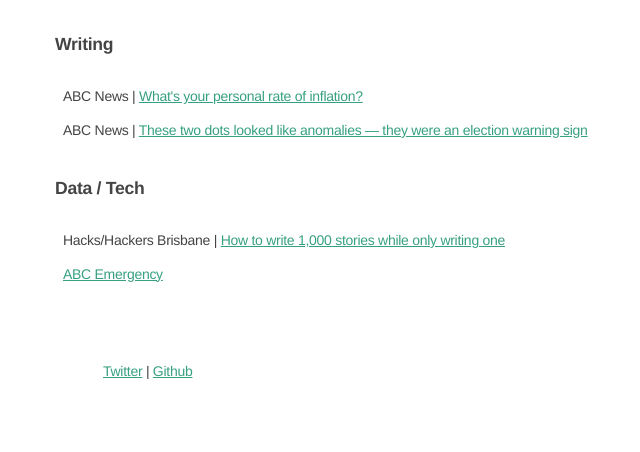
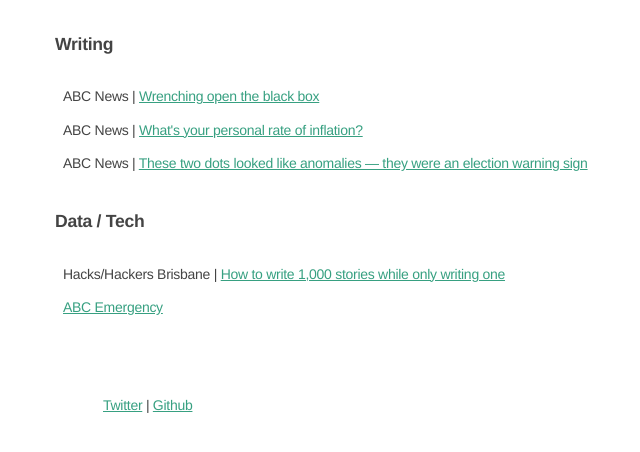
Before and after one commit to jtfell/jtfell.github.io, a website: page index.html in a window 1280 px wide. Shown: the part 150-602 px from the top of the page, without its empty margins (89-729 px from the left). Drawn offline with Linux system fonts and the light colour scheme.

Commit message:
add new link

```diff
--- a/index.html
+++ b/index.html
@@ -21,6 +21,7 @@
   <section id="code" class="px1 max-width-4 mx-auto">
     <h4 class="px1">Writing</h4>
     <div class="list px2 pt1">
+      <p>ABC News | <a href="https://www.abc.net.au/news/2022-12-12/robodebt-algorithms-black-box-explainer/101215902">Wrenching open the black box</a></p>
       <p>ABC News | <a href="https://www.abc.net.au/news/2022-11-16/cost-of-living-personal-rate-of-inflation/101326768">What's your personal rate of inflation?</a></p>
       <p>ABC News | <a href="https://www.abc.net.au/news/2022-05-31/federal-election-voting-trends-climate/101111930">These two dots looked like anomalies — they were an election warning sign</a></p>
     </div>
```
